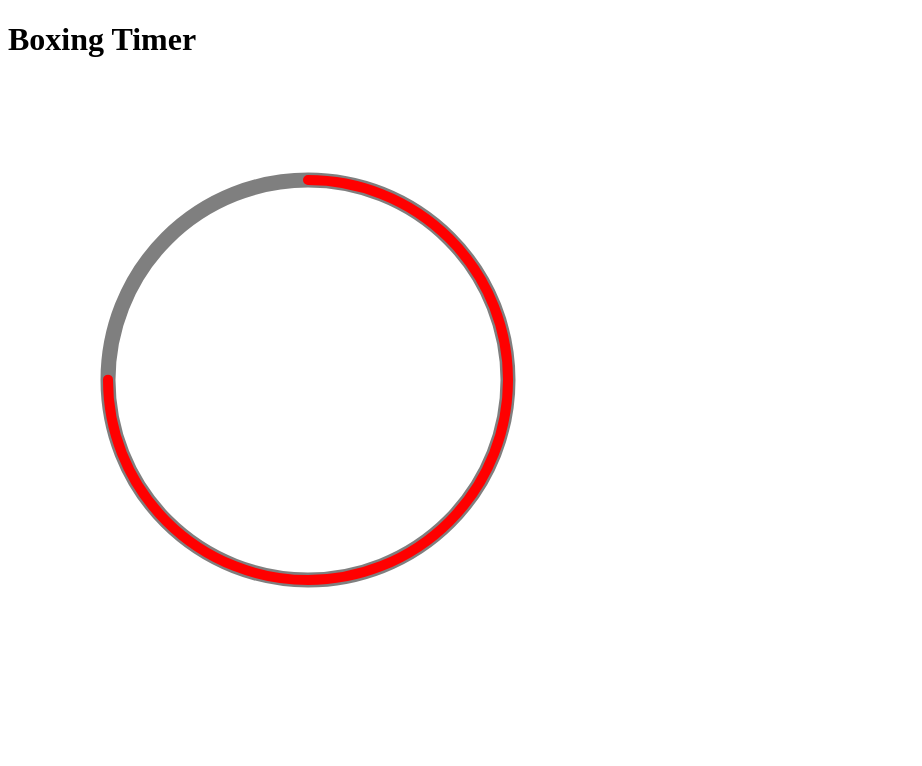
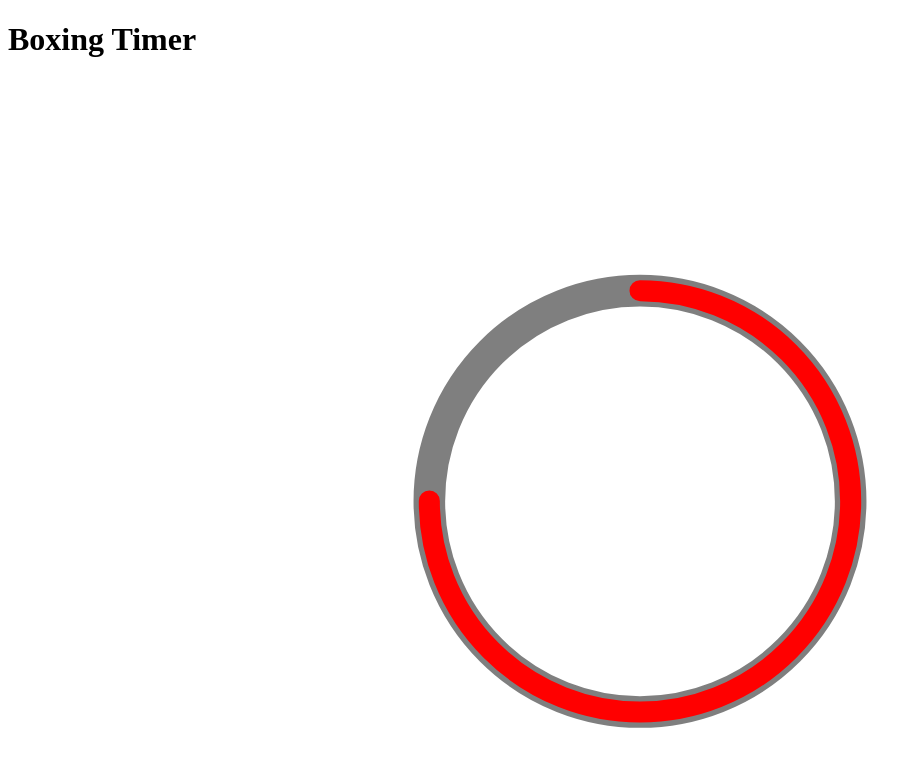
Before and after one commit to p-gupta98/boxing-timer, a React (Vite) app: page / in a window 1280 px wide. Shown: the top 766 px of the page, without its empty margins (0-922 px from the left). Built offline with nearby package versions, Linux system fonts and the light colour scheme.

Commit message:
Add viewBox to center circle and switch hard coded values with dynamic variables

```diff
--- a/src/App.jsx
+++ b/src/App.jsx
@@ -1,14 +1,19 @@
 export default function App() {
-  const radius = 200;
+  const size = 600;
+  const centerViewBox = size / 2;
+  const radius = centerViewBox / 3;
   const circumference = 2 * Math.PI * radius;
   const progress = 0.75;
   const offset = circumference * (1 - progress);
+  const cy = centerViewBox - 100;
+
   return (
     <div>
       <h1>Boxing Timer</h1>
-      <svg height="700" width="700">
-        <circle r={radius} cx="300" cy="300" fill="none" stroke="black" strokeWidth="15" opacity="0.5"/>
-        <circle r={radius} cx="300" cy="300" fill="none" stroke="red" strokeWidth="10" strokeLinecap="round" strokeDasharray={circumference} strokeDashoffset={offset} transform="rotate(-90, 300, 300)"/>
+      <svg viewBox ={`0 0 ${size} ${size}`} >
+        <circle r={radius} cx={centerViewBox} cy={cy} fill="none" stroke="black" strokeWidth="15" opacity="0.5"/>
+        <circle r={radius} cx={centerViewBox} cy={cy} fill="none" stroke="red" strokeWidth="10" strokeLinecap="round" strokeDasharray={circumference} strokeDashoffset={offset}
+        transform={`rotate(-90, ${centerViewBox}, ${cy})`}/>
       </svg>
     </div>
   )
```
